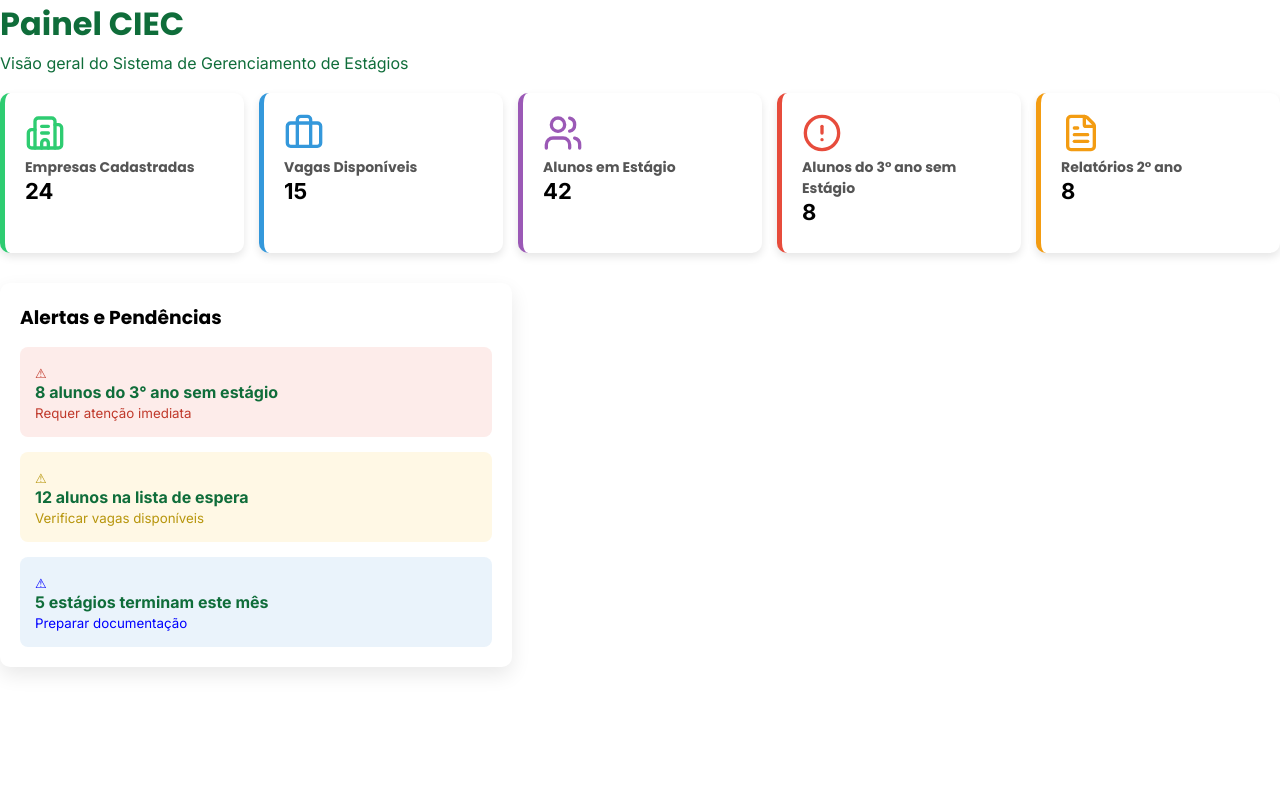
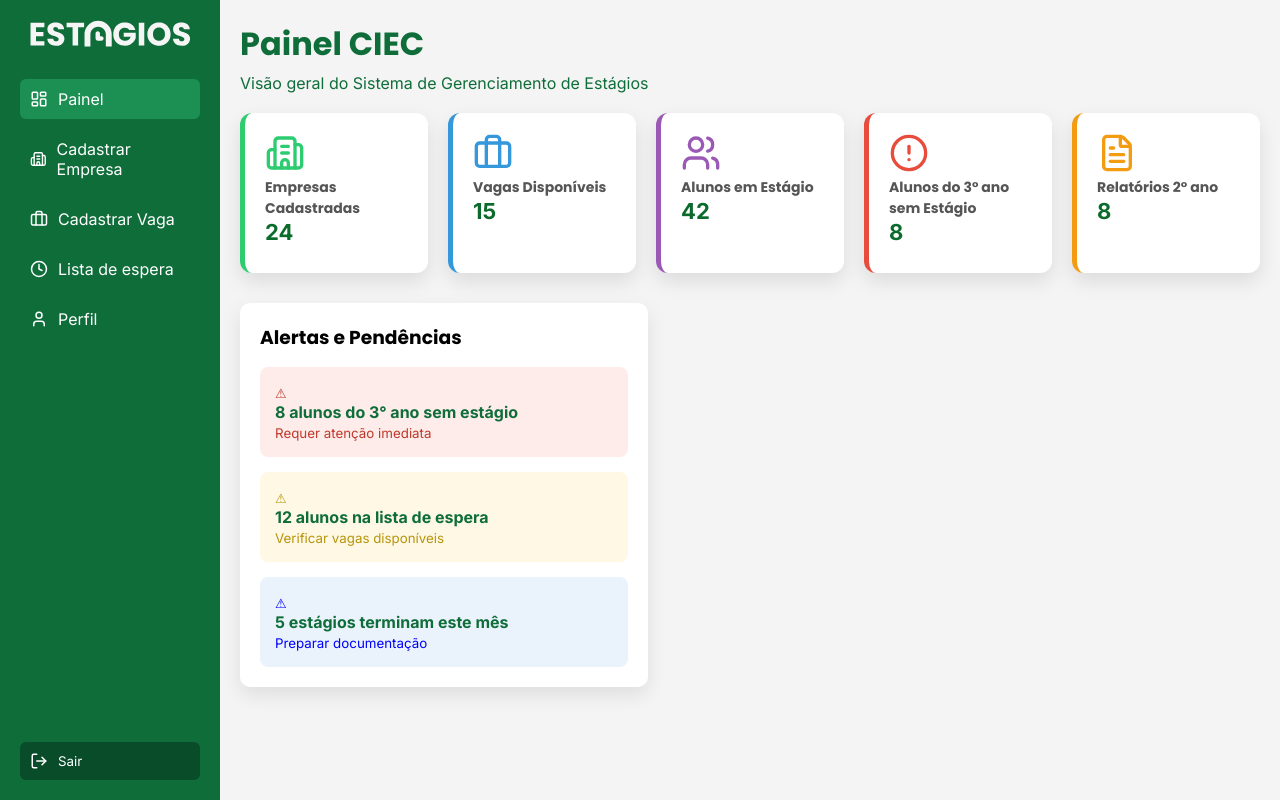
Before and after one commit to ladesa-ro/interns-webapp, a React (Vite) app in the folder Ladesa-Estagios/: page / in a window 1280 px wide. Before the commit this address led to /painel. Built offline with nearby package versions, Linux system fonts and the light colour scheme; sample sign-in values are in the browser's storage.

Commit message:
fix: fixing the sidebar and layout bugs  :bug:

```diff
--- a/Ladesa-Estagios/src/components/Layout.jsx
+++ b/Ladesa-Estagios/src/components/Layout.jsx
@@ -14,10 +14,10 @@ export default function Layout() {
       <div className="content">
         <Routes>
           <Route path="/" element={<Painel />} />
-          <Route path="/empresa" element={<Empresa />} />
-          <Route path="/vaga" element={<Vaga />} />
-          <Route path="/lista" element={<ListaEspera />} />
-          <Route path="/perfil" element={<Perfil />} />
+          <Route path="empresa" element={<Empresa />} />
+          <Route path="vaga" element={<Vaga />} />
+          <Route path="lista" element={<ListaEspera />} />
+          <Route path="perfil" element={<Perfil />} />
         </Routes>
       </div>
     </div>
--- a/Ladesa-Estagios/src/components/Sidebar.jsx
+++ b/Ladesa-Estagios/src/components/Sidebar.jsx
@@ -50,7 +50,7 @@ export default function Sidebar() {
           to="/perfil"
           className={location.pathname === "/perfil" ? "active" : ""}
         >
-          <Icon_Perfil/>
+          <User size={18} />
           <span>Perfil</span>
         </Link>
       </nav>
--- a/Ladesa-Estagios/src/routes.jsx
+++ b/Ladesa-Estagios/src/routes.jsx
@@ -2,19 +2,18 @@ import { Routes, Route, Navigate } from "react-router-dom";
 import Login from "./pages/Login";
 import Painel from "./pages/Painel";
 import ProtectedRoute from "./components/ProtectedRoute";
+import Layout from "./components/Layout";
 
 export default function AppRoutes() {
   return (
     <Routes>
-      <Route path="/" element={<Navigate to="/login" />} />
-
       <Route path="/login" element={<Login />} />
 
       <Route
-        path="/painel"
+        path="/*"
         element={
           <ProtectedRoute>
-            <Painel />
+            <Layout />
           </ProtectedRoute>
         }
       />
```
